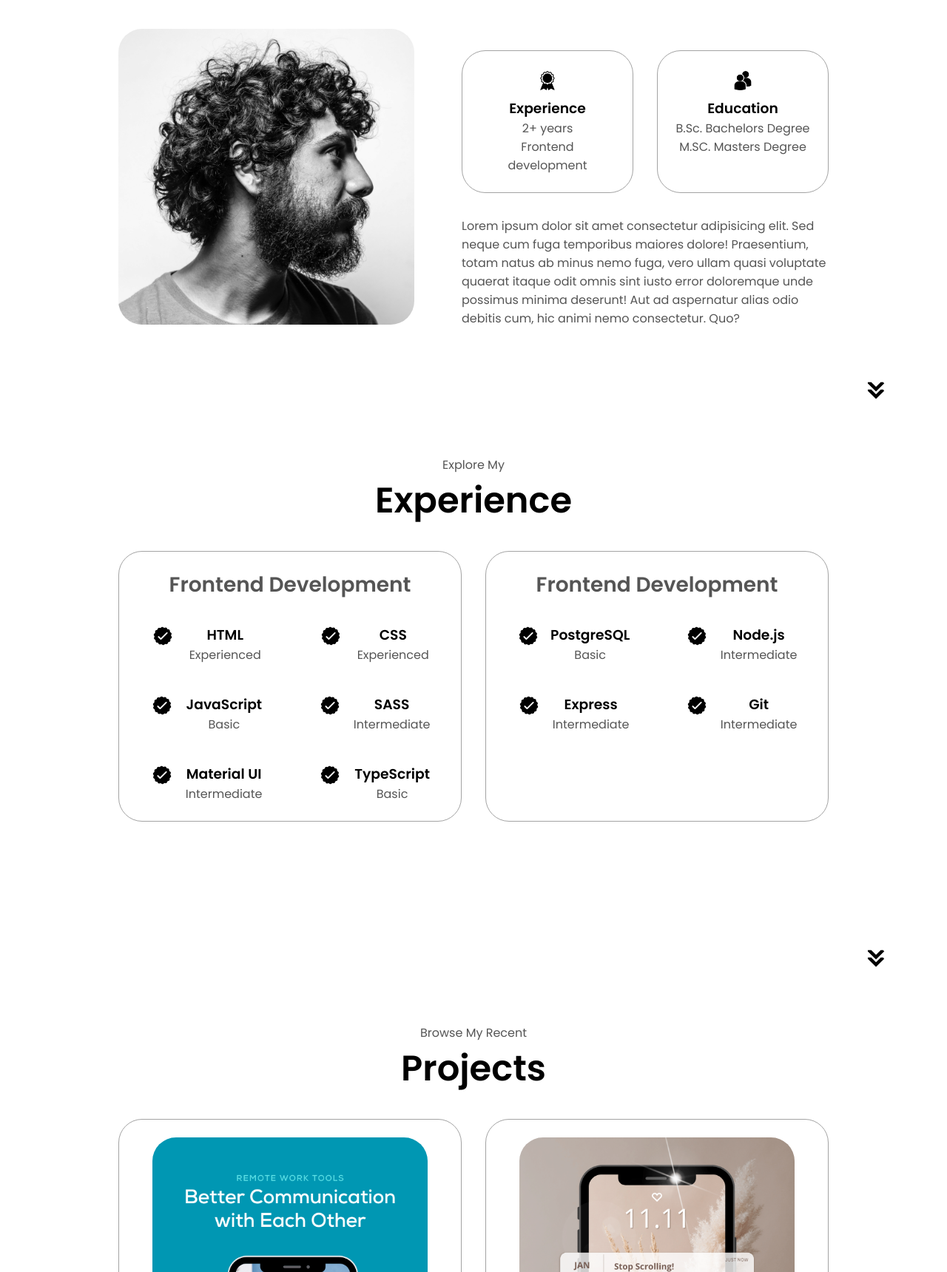
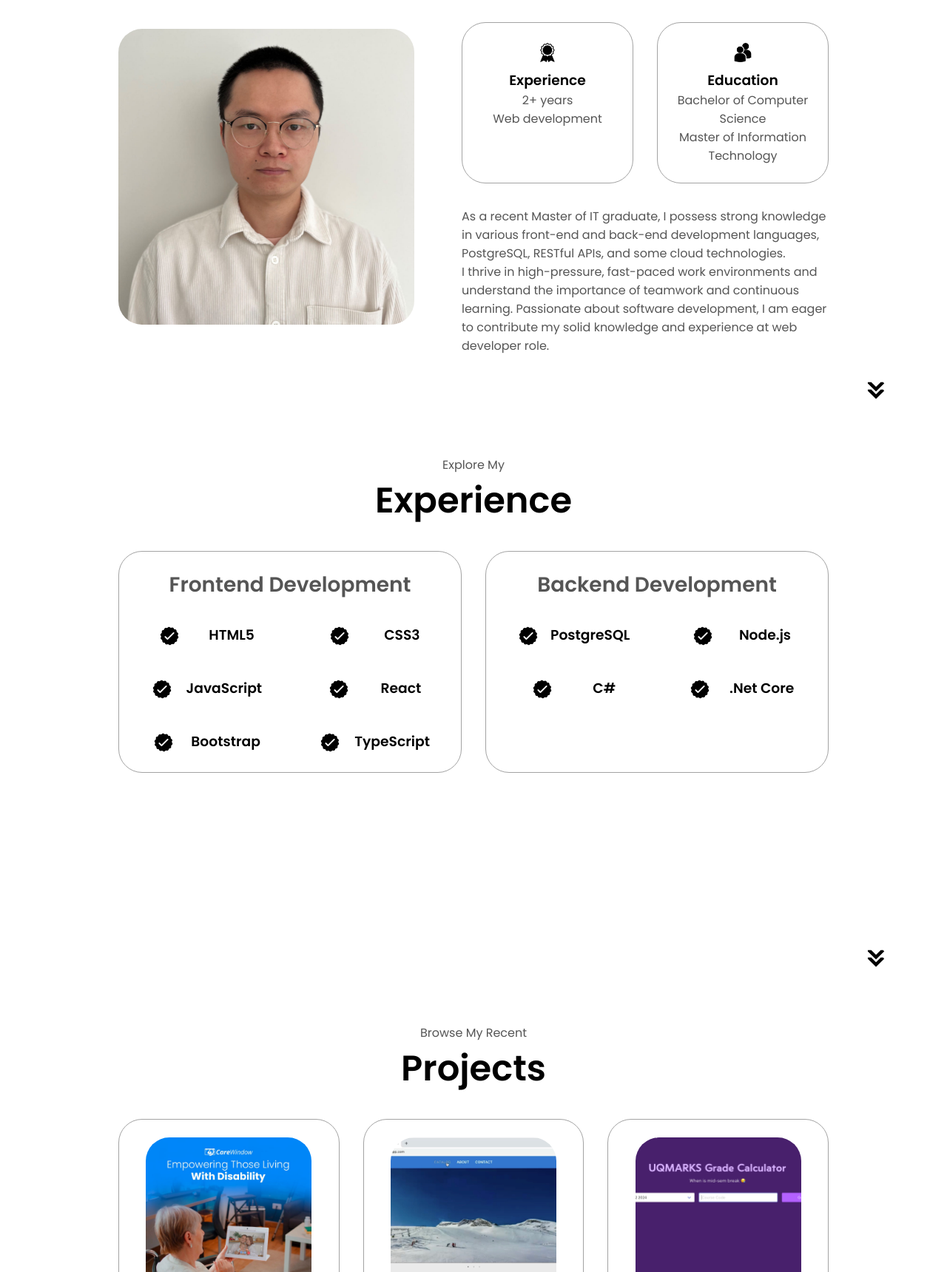
Before and after one commit to Xiachen-Jiang/personal-portfolio, a plain HTML site: page index.html in a window 1280 px wide. Shown: the part 1080-2800 px from the top of the page at 74% size. Drawn offline with Linux system fonts and the light colour scheme.

Commit message:
update the projects

```diff
--- a/index.html
+++ b/index.html
@@ -42,14 +42,14 @@
     <!-- profile section -->
     <section id="profile">
         <div class="section_pic-container">
-            <img src="./assets/profile-pic.png" alt="profile picture">
+            <img src="./assets/me_.png" alt="profile picture">
         </div>
         <div class="section_text">
             <p class="section_text_p1">Hello, I'm</p>
             <h1 class="title">Xiachen Jiang</h1>
-            <p class="section_text_p2">Front end developer</p>
+            <p class="section_text_p2">Web developer</p>
             <div class="btn-container">
-                <button class="btn btn-color-2" onclick="window.open('./assets/Resume IT - Xiachen Jiang-2.pdf')">Download CV</button>
+                <button class="btn btn-color-2" onclick="window.open('./assets/Resume - Xiachen Jiang - Edited.pdf')">Download CV</button>
                 <button class="btn btn-color-1" onclick="location.href='./#contact'">Contact Info</button>
             </div>
             <div id="socials-container">
@@ -64,25 +64,24 @@
         <h1 class="title">About Me</h1>
         <div class="section-container">
             <div class="section_pic-container">
-                <img src="./assets/about-pic.png" alt="profile picture" class="about-pic">
+                <img src="./assets/me_2_.png" alt="profile picture" class="about-pic">
             </div>
             <div class="about-details-container">
                 <div class="about-containers">
                     <div class="details-container">
                         <img src="./assets/experience.png" alt="experience icon" class="icon">
                         <h3>Experience</h3>
-                        <p>2+ years <br>Frontend development</p>
+                        <p>2+ years <br>Web development</p>
                     </div>
                     <div class="details-container">
                         <img src="./assets/education.png" alt="Education icon" class="icon">
                         <h3>Education</h3>
-                        <p>B.Sc. Bachelors Degree <br>M.SC. Masters Degree</p>
+                        <p>Bachelor of Computer Science <br>Master of Information Technology</p>
                     </div>
                 </div>
                 <div class="text-container">
-                    <p>Lorem ipsum dolor sit amet consectetur adipisicing elit.
-                    Sed neque cum fuga temporibus maiores dolore! Praesentium, totam natus ab minus nemo fuga, vero ullam quasi voluptate quaerat itaque odit omnis sint iusto error doloremque unde possimus minima deserunt!
-                    Aut ad aspernatur alias odio debitis cum, hic animi nemo consectetur. Quo?</p>
+                    <p>As a recent Master of IT graduate, I possess strong knowledge in various front-end and back-end development languages, PostgreSQL, RESTful APIs, and some cloud technologies. </p>
+                    <p>I thrive in high-pressure, fast-paced work environments and understand the importance of teamwork and continuous learning. Passionate about software development, I am eager to contribute my solid knowledge and experience at web developer role.</p>
                 </div>
             </div>
         </div>
@@ -100,76 +99,77 @@
                         <article>
                             <img src="./assets/checkmark.png" alt="Experience icon" class="icon">
                             <div>
-                                <h3>HTML</h3>
-                                <p>Experienced</p>
+                                <h3>HTML5</h3>
+
                             </div>
                         </article>
                         <article>
                             <img src="./assets/checkmark.png" alt="Experience icon" class="icon">
                             <div>
-                                <h3>CSS</h3>
-                                <p>Experienced</p>
+                                <h3>CSS3</h3>
+
                             </div>
                         </article>
                         <article>
                             <img src="./assets/checkmark.png" alt="Experience icon" class="icon">
                             <div>
                                 <h3>JavaScript</h3>
-                                <p>Basic</p>
+
                             </div>
                         </article>
                         <article>
                             <img src="./assets/checkmark.png" alt="Experience icon" class="icon">
                             <div>
-                                <h3>SASS</h3>
-                                <p>Intermediate</p>
+                                <h3>React</h3>
+
                             </div>
                         </article>
                         <article>
                             <img src="./assets/checkmark.png" alt="Experience icon" class="icon">
                             <div>
-                                <h3>Material UI</h3>
-                                <p>Intermediate</p>
+                                <h3>Bootstrap</h3>
+
                             </div>
                         </article>
                         <article>
                             <img src="./assets/checkmark.png" alt="Experience icon" class="icon">
                             <div>
                                 <h3>TypeScript</h3>
-                                <p>Basic</p>
+
                             </div>
                         </article>
                     </div>
                 </div>
                 <div class="details-container">
-                    <h2 class="experience-sub-title">Frontend Development</h2>
+                    <h2 class="experience-sub-title">Backend Development</h2>
                     <div class="article-container">
                         <article>
                             <img src="./assets/checkmark.png" alt="Experience icon" class="icon">
                             <div>
                                 <h3>PostgreSQL</h3>
-                                <p>Basic</p>
+
                             </div>
                         </article>
                         <article>
                             <img src="./assets/checkmark.png" alt="Experience icon" class="icon">
                             <div>
                                 <h3>Node.js</h3>
-                                <p>Intermediate</p>
+
                             </div>
                         </article>
                         <article>
                             <img src="./assets/checkmark.png" alt="Experience icon" class="icon">
                             <div>
-                                <h3>Express</h3>
-                                <p>Intermediate</p>
+                                <h3>C#</h3>
+
                             </div>
                         </article>
+
                         <article>
                             <img src="./assets/checkmark.png" alt="Experience icon" class="icon">
                             <div>
-                                <h3>Git</h3>
-                                <p>Intermediate</p>
+                                <h3>.Net Core</h3>
+
                             </div>
                         </article>
                     </div>
@@ -186,43 +186,35 @@
             <div class="about-containers">
             <div class="details-container color-container">
                 <div class="article-container">
-                    <img src="./assets/project-1.png" alt="Project 1" class="project-img">
+                    <img src="./assets/carewindow.jpeg" alt="Project 1" class="project-img">
                 </div>
-                <h2 class="experience-sub-title project-title">Project One</h2>
+                <h2 class="experience-sub-title project-title">Carewindow</h2>
                 <div class="btn-container">
                     <button class="btn btn-color-2 project-btn" onclick="location.href='https://github.com'">
+                        No Source Code
+                    </button>
+
+                </div>
+            </div>
+            <div class="details-container color-container">
+                <div class="article-container">
+                    <img src="./assets/bookstore.jpg" alt="Project 2" class="project-img">
+                </div>
+                <h2 class="experience-sub-title project-title">Online Bookstore</h2>
+                <div class="btn-container">
+                    <button class="btn btn-color-2 project-btn" onclick="location.href='https://github.com/Xiachen-Jiang/BookStore'">
                         Github
-                    </button>
-                    <button class="btn btn-color-2 project-btn" onclick="location.href='https://github.com'">
-                        Live Demo
                     </button>
                 </div>
             </div>
             <div class="details-container color-container">
                 <div class="article-container">
-                    <img src="./assets/project-2.png" alt="Project 2" class="project-img">
+                    <img src="./assets/score-cal-uq.jpg" alt="Project 3" class="project-img">
                 </div>
-                <h2 class="experience-sub-title project-title">Project Two</h2>
+                <h2 class="experience-sub-title project-title">UQ Grade Calculator</h2>
                 <div class="btn-container">
                     <button class="btn btn-color-2 project-btn" onclick="location.href='https://github.com'">
                         Github
-                    </button>
-                    <button class="btn btn-color-2 project-btn" onclick="location.href='https://github.com'">
-                        Live Demo
-                    </button>
-                </div>
-            </div>
-            <div class="details-container color-container">
-                <div class="article-container">
-                    <img src="./assets/project-3.png" alt="Project 3" class="project-img">
-                </div>
-                <h2 class="experience-sub-title project-title">Project Three</h2>
-                <div class="btn-container">
-                    <button class="btn btn-color-2 project-btn" onclick="location.href='https://github.com'">
-                        Github
-                    </button>
-                    <button class="btn btn-color-2 project-btn" onclick="location.href='https://github.com'">
-                        Live Demo
                     </button>
                 </div>
             </div>
```
Also changed, not shown: assets/bookstore.jpg (added), assets/carewindow.jpeg (added), assets/me_.png (added), assets/me_2_.png (added), assets/score-cal-uq.jpg (added), 2 other files.
